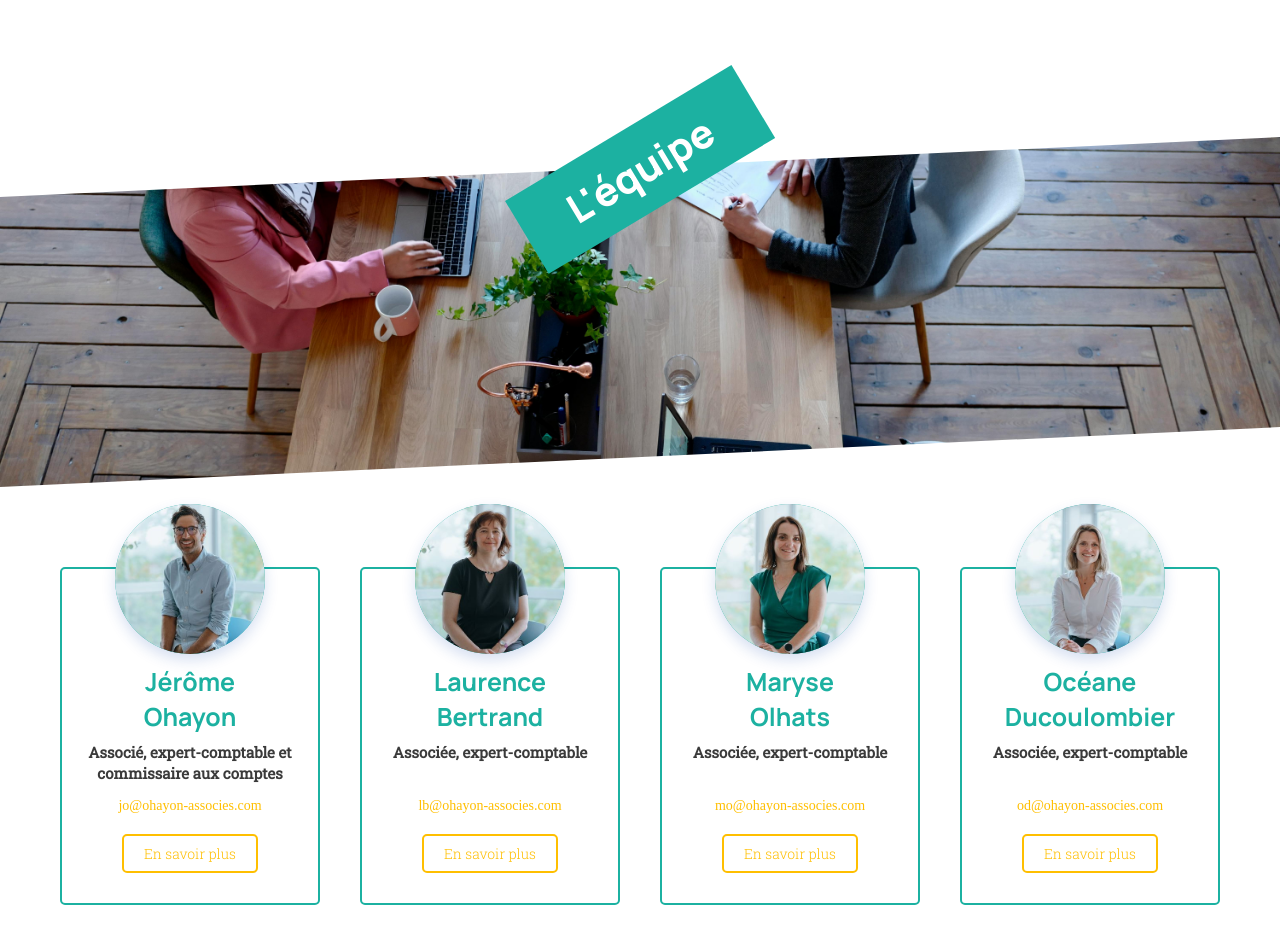
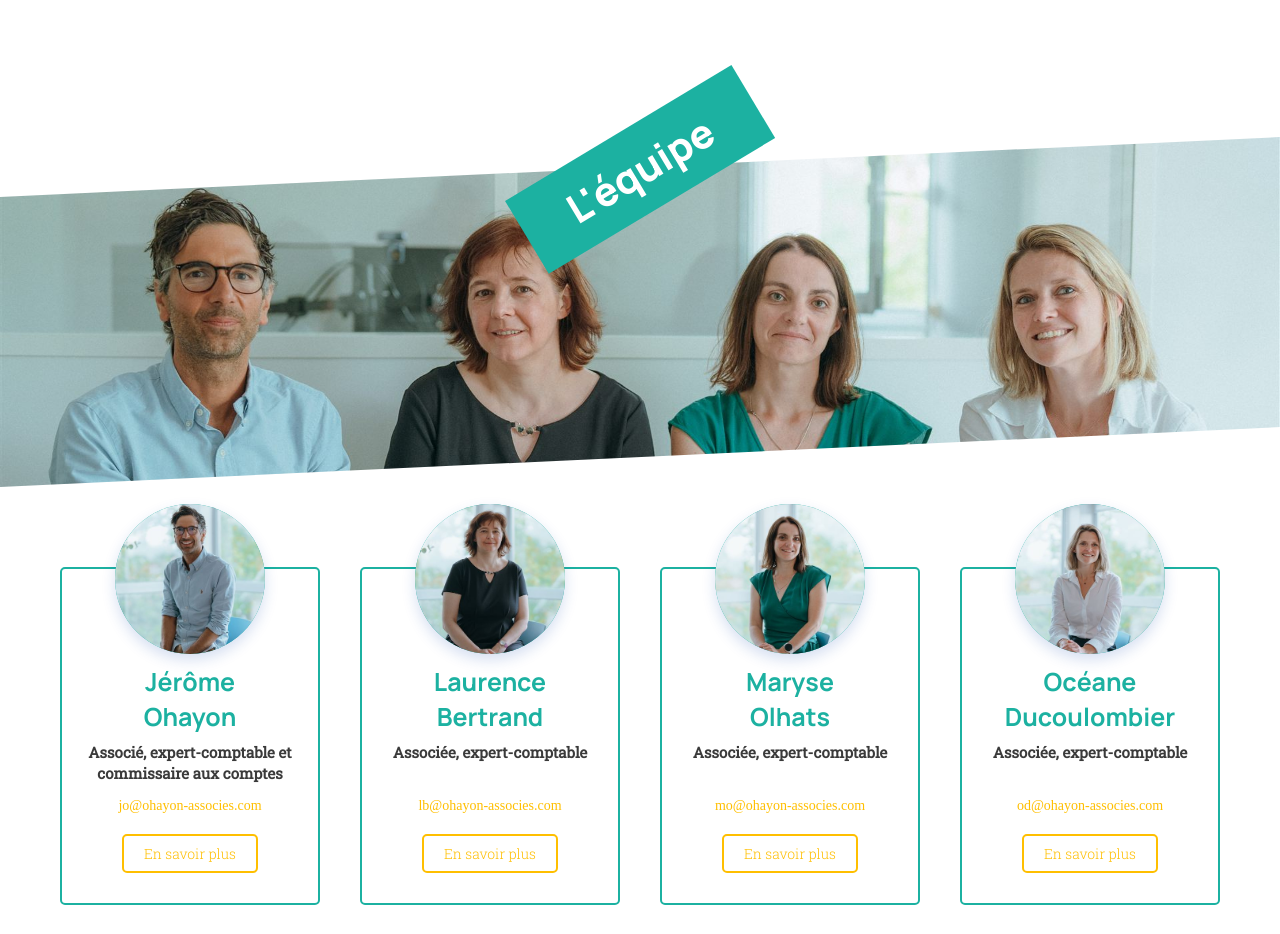
Before and after one commit to Marie-Garde/ohayon, a Nuxt app: page /qui-sommes-nous in a window 1280 px wide. Shown: the part 980-1914 px from the top of the page. Built offline with nearby package versions, Linux system fonts and the light colour scheme.

Commit message:
use the real team photo for the team banner
Swap the generic placeholder for equipe.jpg (resized from 15MB to
~280KB) and adjust object-position so the crop centers on faces.

```diff
--- a/app/components/qui-sommes-nous/TeamSection.vue
+++ b/app/components/qui-sommes-nous/TeamSection.vue
@@ -5,7 +5,7 @@
     </div>
     <div class="team__image-wrapper">
       <img
-        src="~/assets/illustrations/images/home/image.jpg"
+        src="~/assets/illustrations/images/qui-sommes-nous/equipe.jpg"
         alt="Équipe au travail"
         class="team__image"
       />
@@ -190,6 +190,7 @@ const selectedAssociate = computed(() =>
   width: 100%;
   height: 100%;
   object-fit: cover;
+  object-position: center 30%;
 }
 
 .team__title-wrapper {
```
Also changed, not shown: app/assets/illustrations/images/qui-sommes-nous/equipe.jpg (added).
